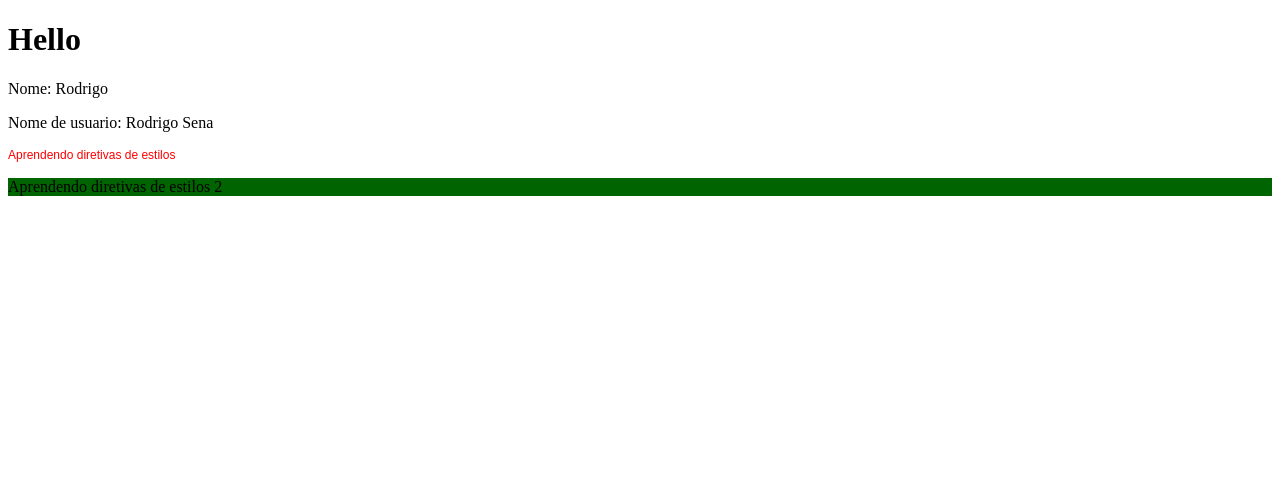
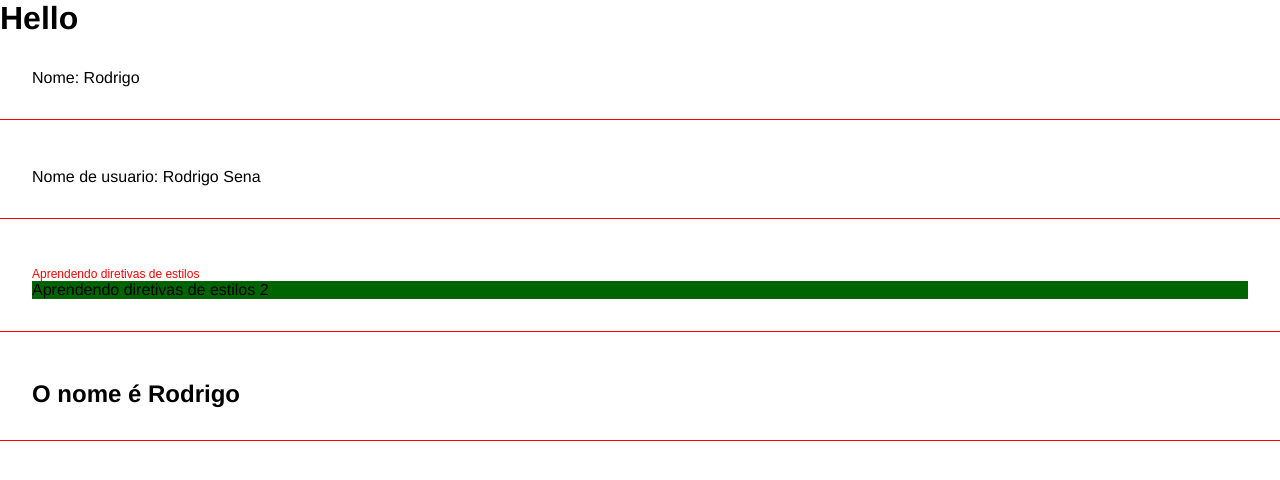
Before and after one commit to RodrigoSen4/estudos-em-angular, an Angular app: page / in a window 1280 px wide. Shown: the top 480 px of the page. Built offline with nearby package versions, Linux system fonts and the light colour scheme.

Commit message:
Renderização condicional

```diff
--- a/src/app/app.component.html
+++ b/src/app/app.component.html
@@ -3,3 +3,4 @@
 <app-frist-component />
 <app-parent-data [name]="userName" />
 <app-diretivas />
+<app-if-render />
--- a/src/app/app.module.ts
+++ b/src/app/app.module.ts
@@ -6,13 +6,15 @@ import { AppComponent } from './app.component';
 import { FristComponentComponent } from './components/frist-component/frist-component.component';
 import { ParentDataComponent } from './components/parent-data/parent-data.component';
 import { DiretivasComponent } from './components/diretivas/diretivas.component';
+import { IfRenderComponent } from './components/if-render/if-render.component';
 
 @NgModule({
   declarations: [
     AppComponent,
     FristComponentComponent,
     ParentDataComponent,
-    DiretivasComponent
+    DiretivasComponent,
+    IfRenderComponent
   ],
   imports: [
     BrowserModule,
--- a/src/app/components/diretivas/diretivas.component.html
+++ b/src/app/components/diretivas/diretivas.component.html
@@ -1,3 +1,4 @@
-<p [ngStyle]="{'font-size': size + 'px', color: color, 'font-family': font}">Aprendendo diretivas de estilos</p>
-
-<p [ngClass]="classe">Aprendendo diretivas de estilos 2</p>
+<div class="class">
+    <p [ngStyle]="{'font-size': size + 'px', color: color, 'font-family': font}">Aprendendo diretivas de estilos</p>
+    <p [ngClass]="classe">Aprendendo diretivas de estilos 2</p>
+</div>
--- a/src/app/components/frist-component/frist-component.component.html
+++ b/src/app/components/frist-component/frist-component.component.html
@@ -1 +1,3 @@
-<p>Nome: {{ name }}</p>
+<div class="class">
+    <p>Nome: {{ name }}</p>
+</div>
--- /dev/null
+++ b/src/app/components/if-render/if-render.component.html
@@ -0,0 +1,7 @@
+<div class="class">
+    <div *ngIf="show">Estamos mostrando isso porque minha condição boleana é true</div>
+    <h2 *ngIf="name === 'Rodrigo'; else nameNaoEncontrado">O nome é Rodrigo</h2>
+    <ng-template #nameNaoEncontrado>
+        <h2>O nome nao é Rodrigo</h2>
+    </ng-template>
+</div>
--- /dev/null
+++ b/src/app/components/if-render/if-render.component.ts
@@ -0,0 +1,11 @@
+import { Component } from '@angular/core';
+
+@Component({
+  selector: 'app-if-render',
+  templateUrl: './if-render.component.html',
+  styleUrls: ['./if-render.component.css'],
+})
+export class IfRenderComponent {
+  show: boolean = false;
+  name: string = 'Rodrigo';
+}
--- a/src/app/components/parent-data/parent-data.component.html
+++ b/src/app/components/parent-data/parent-data.component.html
@@ -1 +1,3 @@
-<p>Nome de usuario: {{name}}</p>
+<div class="class">
+    <p>Nome de usuario: {{name}}</p>
+</div>
--- a/src/styles.css
+++ b/src/styles.css
@@ -1 +1,17 @@
 /* You can add global styles to this file, and also import other style files */
+
+* {
+  margin: 0;
+  padding: 0;
+  font-family: Helvetica;
+}
+
+body {
+  padding-bottom: 500px;
+}
+
+.class {
+  border-bottom: 1px solid red;
+  padding: 2em;
+  margin-bottom: 1em;
+}
```
Also changed, not shown: src/app/components/if-render/if-render.component.css (added), 1 other file (tests, documents, lock files or other folders).
